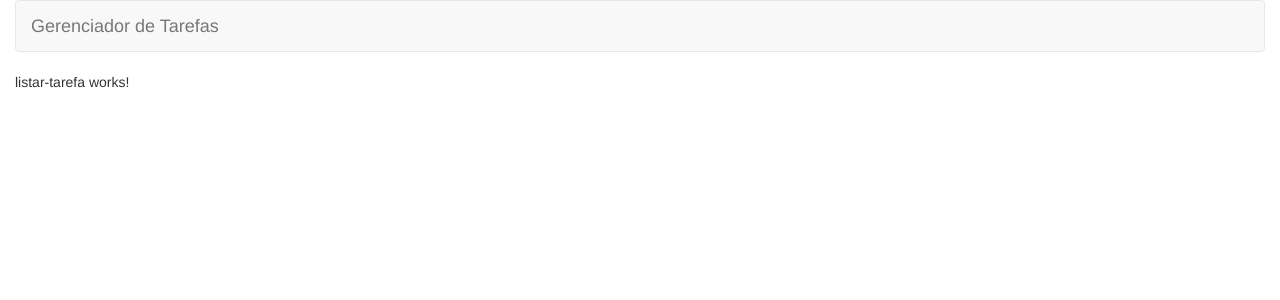
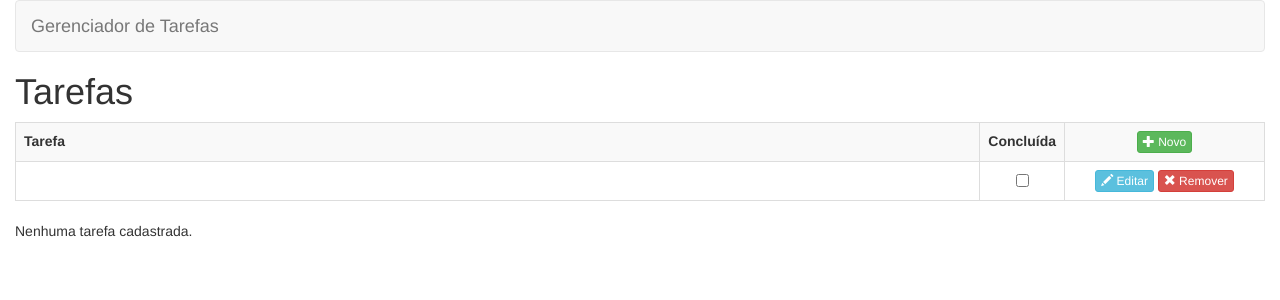
Before and after one commit to rodrigoks/gerenciadortarefas, an Angular app: page /tarefas/listar in a window 1280 px wide. Shown: the top 300 px of the page. Built offline with nearby package versions, Linux system fonts and the light colour scheme.

Commit message:
Criando interface html listar tarefas.

```diff
--- a/src/app/tarefas/listar/listar-tarefa.component.html
+++ b/src/app/tarefas/listar/listar-tarefa.component.html
@@ -1 +1,33 @@
-<p>listar-tarefa works!</p>
+<h1>Tarefas</h1>
+
+<table class="table table-striped table-bordered table-hover">
+    <tbody>
+    <tr>
+        <th>Tarefa</th>
+        <th>Concluída</th>
+        <th class="text-center">
+            <a class="btn btn-xs btn-success">
+                <span class="glyphicon glyphicon-plus" aria-hidden="true"></span> Novo
+            </a>
+        </th>
+    </tr>
+    <tr>
+        <td>
+
+        </td>
+        <td style="width: 70px" class="text-center">
+            <input type="checkbox">
+        </td>
+        <td class="text-center" style="width: 200px">
+            <a title="Editar" alt="Editar" class="btn btn-xs btn-info">
+                <span class="glyphicon glyphicon-pencil" aria-hidden="true"></span> Editar
+            </a>
+            <a href="#" title="Remover" alt="Remover" class="btn btn-xs btn-danger">
+                <span class="glyphicon glyphicon-remove" aria-hidden="true"></span> Remover
+            </a>
+        </td>
+    </tr>
+    </tbody>
+</table>
+
+<p>Nenhuma tarefa cadastrada.</p>
--- a/src/app/tarefas/listar/listar-tarefa.component.ts
+++ b/src/app/tarefas/listar/listar-tarefa.component.ts
@@ -3,7 +3,8 @@ import { Component, OnInit } from '@angular/core';
 @Component({
   selector: 'app-listar-tarefa',
   templateUrl: './listar-tarefa.component.html',
-  styleUrls: ['./listar-tarefa.component.css']
+  styleUrls: ['./listar-tarefa.component.css'],
+  preserveWhitespaces: true
 })
 export class ListarTarefaComponent implements OnInit {
 
```
